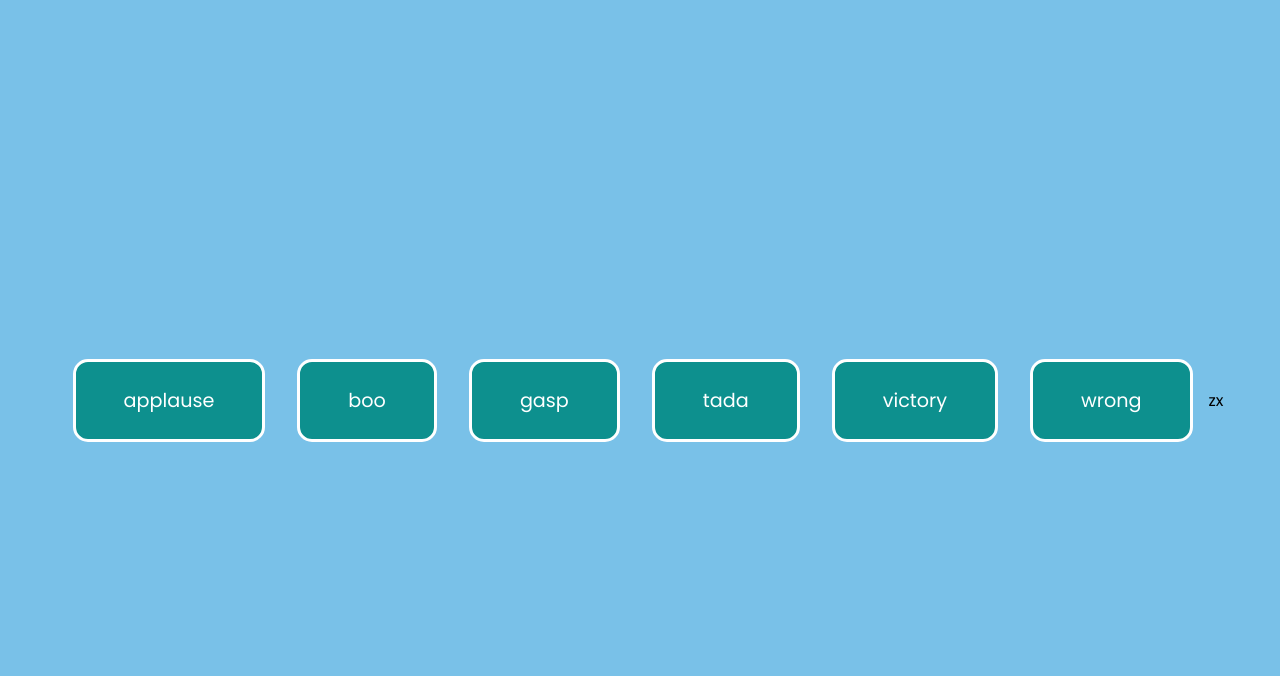
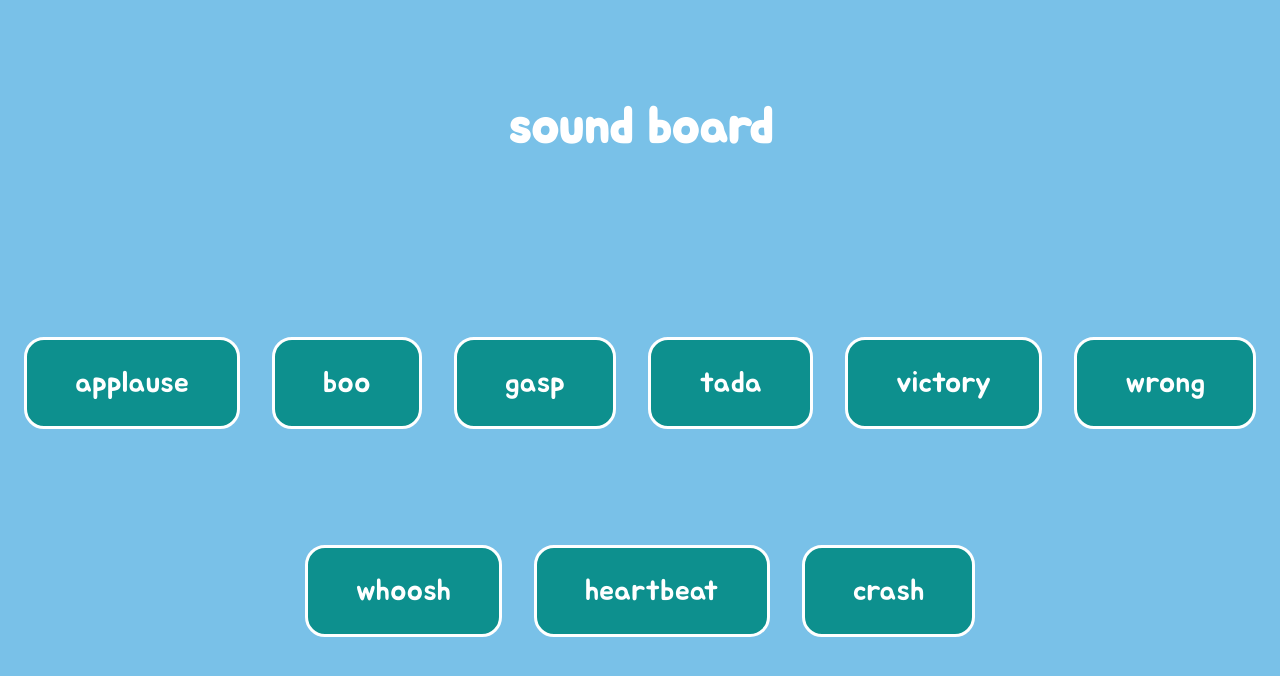
Before and after one commit to anyah13/sound_board, a plain HTML site: page index.html in a window 1280 px wide. Drawn offline with Linux system fonts and the light colour scheme; a web font is replaced by a local one.

Commit message:
commit changes

```diff
--- a/index.html
+++ b/index.html
@@ -8,15 +8,19 @@
     <script src="script.js" defer></script>
   </head>
   <body>
+    <h1>sound board</h1>
+
     <audio id="applause" src="sounds/applause.mp3"></audio>
     <audio id="boo" src="sounds/boo.mp3"></audio>
     <audio id="gasp" src="sounds/gasp.mp3"></audio>
     <audio id="tada" src="sounds/tada.mp3"></audio>
     <audio id="victory" src="sounds/victory.mp3"></audio>
     <audio id="wrong" src="sounds/wrong.mp3"></audio>
-    <!-- This will be a container for the buttons which we will generate via JavaScript -->
+    <audio id="whoosh" src="449993__djt4nn3r__whoosh_short_high.wav"></audio>
+    <audio id="heartbeat" src="Hearbeat_2-Mike_Koenig-143666461.mp3"></audio>
+    <audio id="crash" src="window_break.mp3"></audio>
 
     <div id="buttons"></div>
 
   </body>
-</html>zx
+</html>
--- a/script.js
+++ b/script.js
@@ -1,20 +1,19 @@
-const sounds = ['applause', 'boo', 'gasp', 'tada', 'victory', 'wrong'];
+const sounds = ['applause', 'boo', 'gasp', 'tada', 'victory', 'wrong', 'whoosh', 'heartbeat', 'crash'];
 
 sounds.forEach((sound) => {
     const btn = document.createElement('button');
     btn.classList.add('btn');
     btn.innerText = sound;
     document.getElementById('buttons').appendChild(btn);
-});
 
-btn.addEventListener('click', () => {
-    document.getElementById(sound).play();
+    btn.addEventListener('click', () => {
+        document.getElementById(sound).play();
+    });
 });
 
 function stopSounds() {
     sounds.forEach((sound) => {
         const song = document.getElementById(sound);
-
         song.pause();
         song.currentTime = 0;
     });
--- a/style.css
+++ b/style.css
@@ -1,16 +1,17 @@
-@import url('https://fonts.googleapis.com/css2?family=Poppins:wght@200;400&display=swap');
+@import url('https://fonts.googleapis.com/css2?family=DotGothic16&family=Jua&family=Sixtyfour+Convergence&family=Sour+Gummy:ital,wght@0,100..900;1,100..900&display=swap');
 
 * {
   box-sizing: border-box;
 }
 
-.h1 {
-    color: #fff;
+h1 {
+  color: #fff;
+  font-size: 50px;
 }
 
 body {
   background-color: rgb(121, 193, 232);
-  font-family: 'Poppins', sans-serif;
+  font-family: 'Jua';
   display: flex;
   flex-wrap: wrap;
   align-items: center;
@@ -23,7 +24,7 @@ body {
 
 .btn {
   background-color: rgb(13, 144, 142);
-  border-radius: 15px;
+  border-radius: 20px;
   border: solid;
   color: #fff;
   margin: 1rem;
@@ -31,6 +32,8 @@ body {
   font-size: 1.2rem;
   font-family: inherit;
   cursor: pointer;
+  margin-bottom: 100px;
+  font-size: 30px;
 }
 
 .btn:hover {
@@ -42,7 +45,7 @@ body {
 }
 
 .btn:active {
-    background-color: rgb(65, 191, 189);
-    box-shadow: 0 5px;
-    transform: translateY(4px);
+  background-color: rgb(65, 191, 189);
+  box-shadow: 0 5px;
+  transform: translateY(4px);
 }
```
